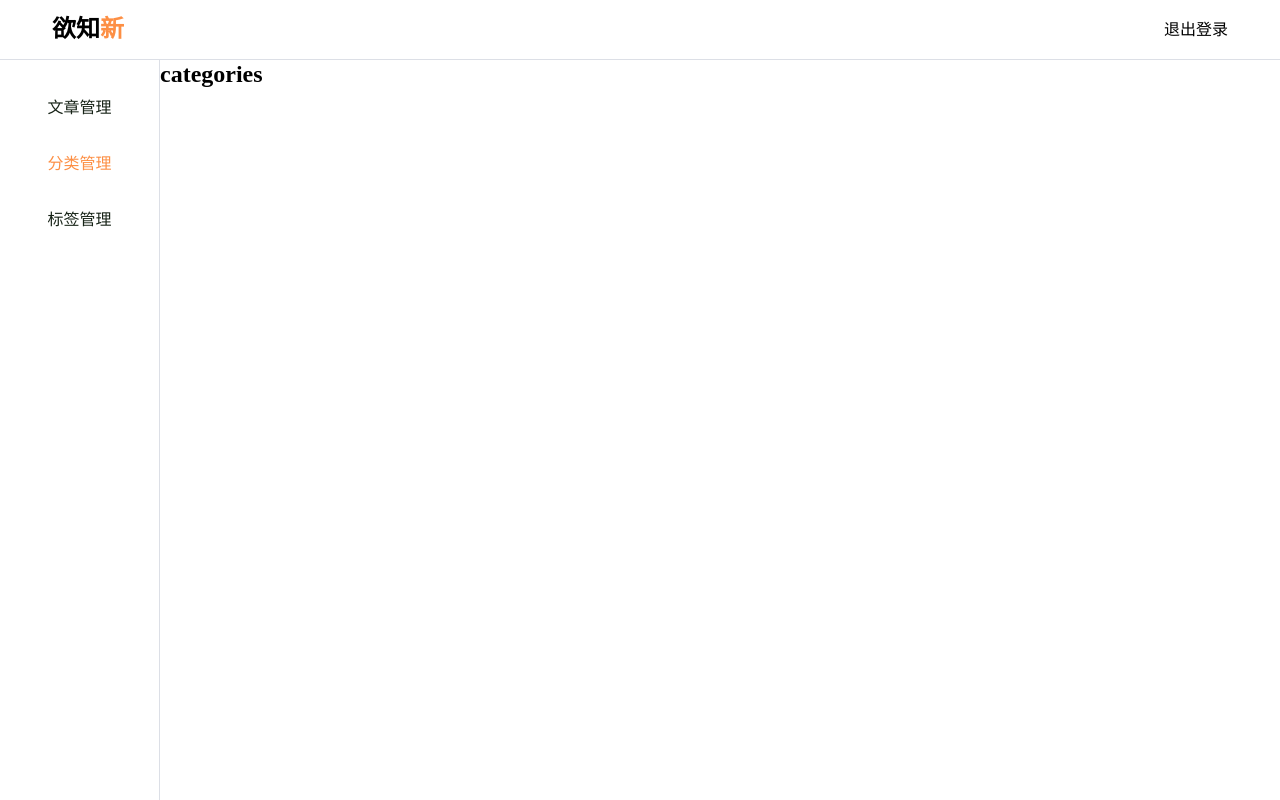
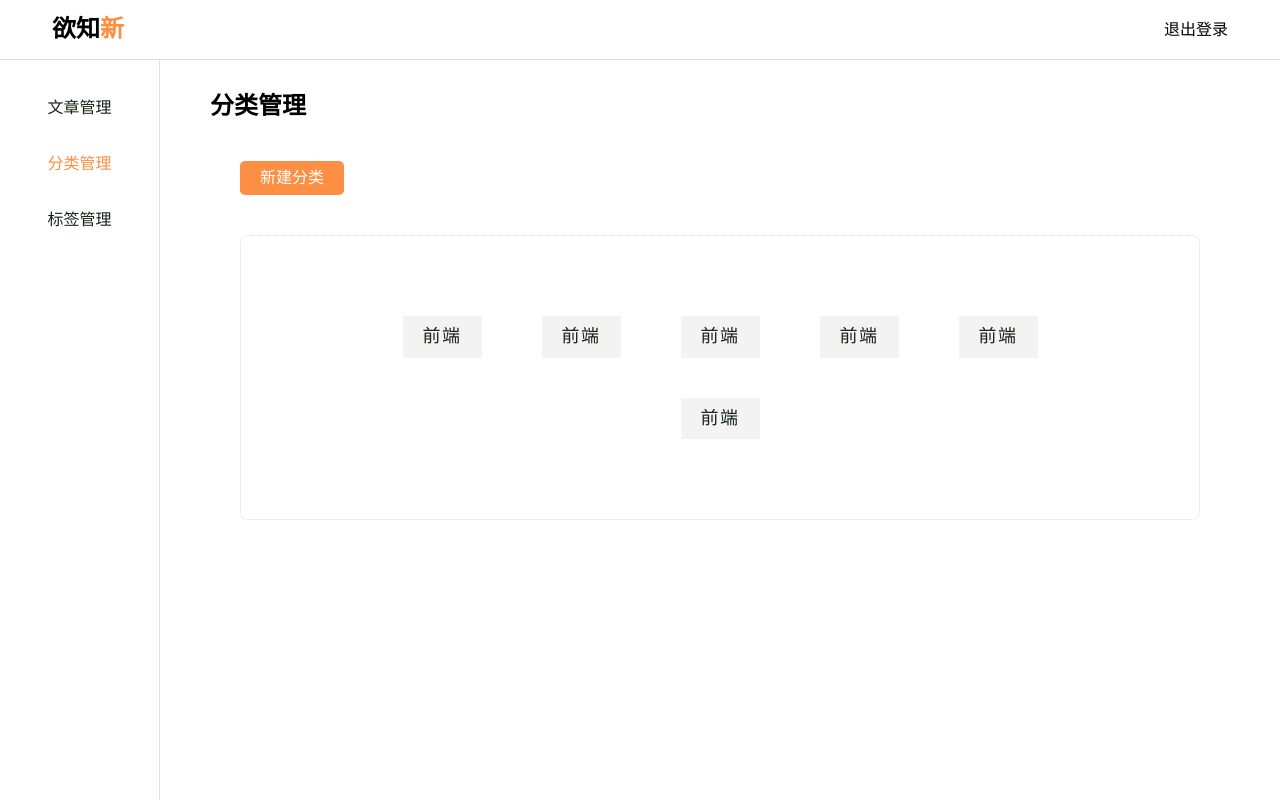
Before and after one commit to linfeng-weng/vue-blog-admin, a Vue app: page /categories in a window 1280 px wide. Built offline with nearby package versions, Linux system fonts and the light colour scheme; a web font is replaced by a local one.

Commit message:
完成标签和分类页面

```diff
--- a/src/assets/css/iconfont.css
+++ b/src/assets/css/iconfont.css
@@ -1,8 +1,8 @@
 @font-face {
-    font-family: "iconfont"; /* Project id 4024197 */
-    src: url('//at.alicdn.com/t/c/font_4024197_allq8affen7.woff2?t=1688294881981') format('woff2'),
-         url('//at.alicdn.com/t/c/font_4024197_allq8affen7.woff?t=1688294881981') format('woff'),
-         url('//at.alicdn.com/t/c/font_4024197_allq8affen7.ttf?t=1688294881981') format('truetype');
+  font-family: "iconfont"; /* Project id 4165622 */
+  src: url('//at.alicdn.com/t/c/font_4165622_asnaglstkqn.woff2?t=1689237259551') format('woff2'),
+       url('//at.alicdn.com/t/c/font_4165622_asnaglstkqn.woff?t=1689237259551') format('woff'),
+       url('//at.alicdn.com/t/c/font_4165622_asnaglstkqn.ttf?t=1689237259551') format('truetype');
 }
 
 .iconfont {
@@ -13,24 +13,6 @@
   -moz-osx-font-smoothing: grayscale;
 }
 
-  .icon-tianchongxing-:before {
-    content: "\e640";
+.icon-shanchu1:before {
+  content: "\e603";
 }
-
-  .icon-wenjianjia:before {
-    content: "\e622";
-  }
-
-  .icon-fenlei:before {
-    content: "\e658";
-  }
-
-  .icon-fenxiang:before {
-    content: "\e816";
-    font-size: 26px;
-  }
-
-  .icon-github:before {
-    content: "\e718";
-    font-size: 26px;
-  }
--- a/src/router/index.js
+++ b/src/router/index.js
@@ -27,6 +27,10 @@ const router = createRouter({
             path: '/add',
             component: () => import('@/views/add-article/add-article.vue')
         },
+        {
+            path: '/edit',
+            component: () => import('@/views/edit-article/edit-article.vue')
+        },
     ]
 })
 
--- a/src/views/categories/categories.vue
+++ b/src/views/categories/categories.vue
@@ -1,11 +1,109 @@
 <template>
-    <div class="categories">
-        <h2>categories</h2>
+    <div class="categories container">
+        <h2>分类管理</h2>
+        <div class="add-category">
+            <button @click="showNewCategoryModal" class="add-btn">新建分类</button>
+            <div v-if="showModal" class="content">
+                <input v-model="newCategoryName" placeholder="分类名称" />
+                <button @click="createCategory">确定</button>
+                <button @click="closeModal">取消</button>
+            </div>
+        </div>
+        <div class="category-box">
+            <template v-for="i in 6">
+                <div class="item">
+                    <i class="iconfont icon-shanchu1"></i>
+                    <span>前端</span>
+                </div>
+            </template>
+        </div>
+
     </div>
 </template>
 
 <script setup>
+import { ref } from 'vue';
 
+    let showModal = ref(false)
+    function showNewCategoryModal() {
+        showModal.value = true
+        console.log(111)
+    }
 </script>
 
-<style lang="less" scoped></style>
+<style lang="less" scoped>
+.category-box {
+    margin: 30px 30px;
+    padding: 60px 100px;
+    display: flex;
+    justify-content: center;
+    align-items: center;
+    flex-wrap: wrap;
+    column-gap: 60px;
+    // box-shadow: 0 4px 14px hsl(355deg 25% 15% / 10%);
+    border: 1px dotted #dbdbdb;
+    border-radius: 8px;
+    color: var(--text-color);
+    font-size: 18px;
+
+    .item {
+        position: relative;
+        margin: 20px 0;
+        padding: 10px 20px;
+        background-color: #f3f3f3;
+        letter-spacing: 1.5px;
+        cursor: default;
+
+        i {
+            position: absolute;
+            top: -5px;
+            right: -5px;
+            cursor: pointer;
+
+            &:hover {
+                color: red;
+            }
+        }
+    }
+}
+
+.add-category {
+    display: flex;
+    margin: 40px 30px;
+    column-gap: 30px;
+
+    .add-btn {
+        border: none;
+        padding: 8px 20px;
+        border-radius: 5px;
+        color: #fff;
+        background-color: var(--second-color);
+    }
+
+    .content {
+        display: flex;
+        column-gap: 10px;
+
+        input {
+            padding: 5px 10px;
+
+            &:focus {
+                border: 1px solid var(--second-color);
+            }
+        }
+
+        button {
+            border: none;
+            border-radius: 3px;
+            padding: 5px 10px;
+            background-color: var(--second-color);
+            color: #fff;
+
+            &:last-child {
+                background-color: red;
+            }
+        }
+    }
+
+}
+</style>
--- /dev/null
+++ b/src/views/edit-article/edit-article.vue
@@ -0,0 +1,11 @@
+<template>
+    <div class="edit-article">
+        <h2>edit-article</h2>
+    </div>
+</template>
+
+<script setup>
+
+</script>
+
+<style lang="less" scoped></style>
--- a/src/views/home/home.vue
+++ b/src/views/home/home.vue
@@ -1,5 +1,9 @@
 <template>
     <div class="home">
+        <template v-if="false">
+            <login></login>
+        </template>
+        <template v-else>
             <nav-bar></nav-bar>
             <el-row class="main">
                 <el-col :span="3">
@@ -19,11 +23,13 @@
                     <router-view></router-view>
                 </el-col>
             </el-row>
+        </template>
     </div>
 </template>
 
 <script setup>
     import NavBar from '@/components/nav-bar/nav-bar.vue'
+    import login from '../login/login.vue'
     import { computed } from 'vue'
     import { useRoute } from 'vue-router'
     const route = useRoute()
--- a/src/views/tags/tags.vue
+++ b/src/views/tags/tags.vue
@@ -1,11 +1,105 @@
 <template>
-    <div class="tags">
-        <h2>tags</h2>
+    <div class="tags container">
+        <h2>标签管理</h2>
+        <div class="add-tag">
+            <button @click="showNewTagModal" class="add-btn">新建标签</button>
+            <div v-if="showModal" class="content">
+                <input v-model="newTagName" placeholder="标签名称" />
+                <button @click="createTag">确定</button>
+                <button @click="closeModal">取消</button>
+            </div>
+        </div>
+        <div class="tag-box">
+            <template v-for="i in 6">
+                <div class="item">
+                    <i class="iconfont icon-shanchu1"></i>
+                    <span>前端</span>
+                </div>
+            </template>
+        </div>
+
     </div>
 </template>
 
 <script setup>
+import { ref } from 'vue';
 
+    let showModal = ref(false)
+    function showNewTagModal() {
+        showModal.value = true
+        console.log(111)
+    }
 </script>
 
-<style lang="less" scoped></style>
+<style lang="less" scoped>
+.tag-box {
+    margin: 30px 30px;
+    padding: 60px 100px;
+    display: flex;
+    justify-content: center;
+    align-items: center;
+    flex-wrap: wrap;
+    column-gap: 60px;
+    // box-shadow: 0 4px 14px hsl(355deg 25% 15% / 10%);
+    border: 1px dotted #dbdbdb;
+    border-radius: 8px;
+    color: var(--text-color);
+    font-size: 18px;
+
+    .item {
+        position: relative;
+        margin: 20px 0;
+        padding: 10px 20px;
+        background-color: #f3f3f3;
+        letter-spacing: 1.5px;
+        cursor: default;
+
+        i {
+            position: absolute;
+            top: -5px;
+            right: -5px;
+            cursor: pointer;
+
+            &:hover {
+                color: red;
+            }
+        }
+    }
+}
+
+.add-tag {
+    display: flex;
+    margin: 40px 30px;
+    column-gap: 30px;
+
+    .add-btn {
+        border: none;
+        padding: 8px 20px;
+        border-radius: 5px;
+        color: #fff;
+        background-color: var(--second-color);
+    }
+
+    .content {
+        display: flex;
+        column-gap: 10px;
+
+        input {
+            padding: 5px 10px;
+        }
+
+        button {
+            border: none;
+            border-radius: 3px;
+            padding: 5px 10px;
+            background-color: var(--second-color);
+            color: #fff;
+
+            &:last-child {
+                background-color: red;
+            }
+        }
+    }
+
+}
+</style>
```
Lines whose indentation alone changed are shown as unchanged.
